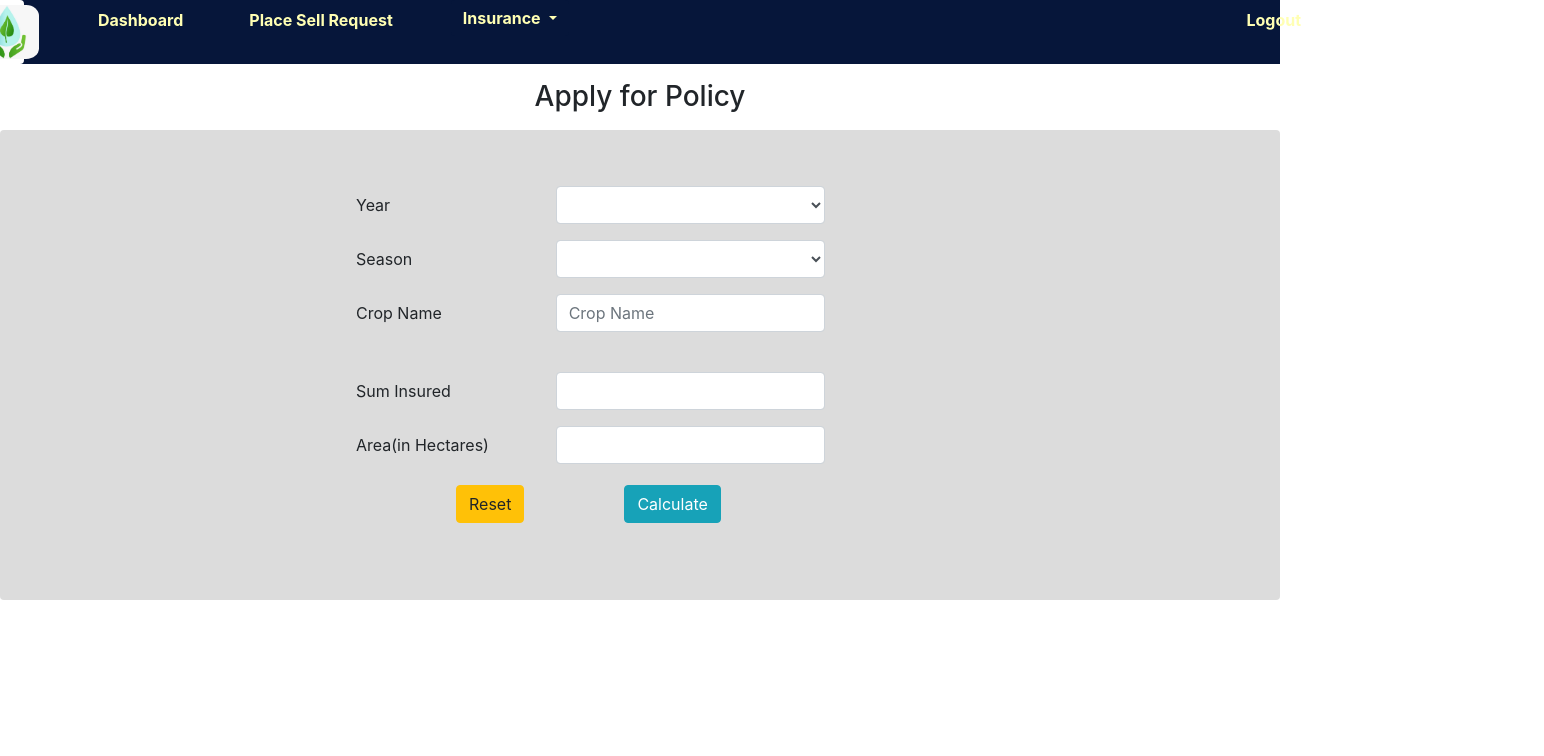
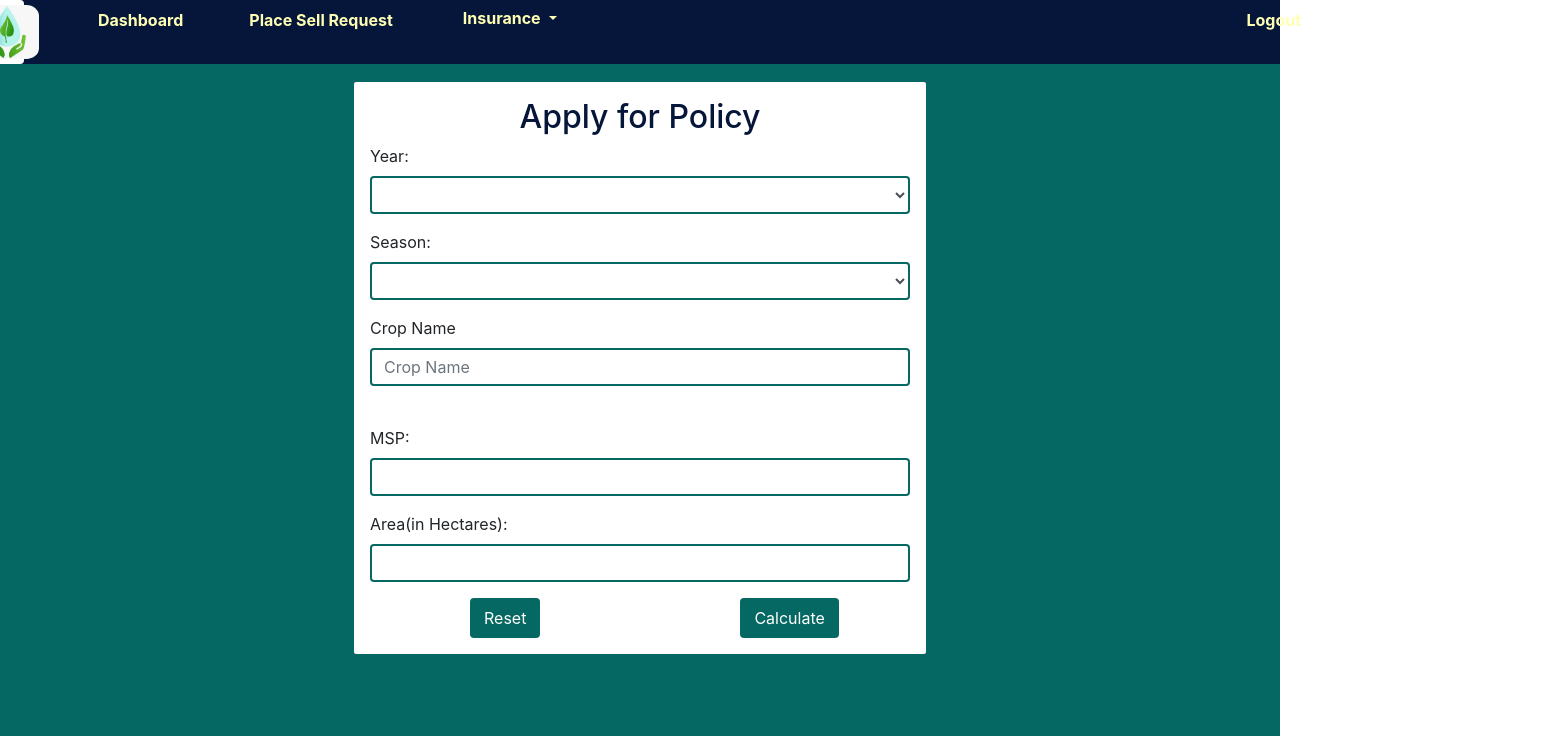
Before and after one commit to Hellenic-gp5/hellenic-practice, an Angular app in the folder Farmer-Schemes/: page /apply in a window 1280 px wide. Shown: the top 756 px of the page, 1544 px wide, since content can reach past the window. Built offline with nearby package versions, Linux system fonts and the light colour scheme.

Commit message:
apply for policy css

```diff
--- a/Farmer-Schemes/src/app/apply/apply.component.css
+++ b/Farmer-Schemes/src/app/apply/apply.component.css
@@ -1,30 +1,42 @@
-table {
-  margin: 50px auto;
+.container-fluid {
+  background-color: #066862;
+  padding: 5rem 4rem;
+}
+.container {
+  padding: 16px;
+  width: 50%;
+  margin: auto;
+  border: 2px solid #066862;
+  border-radius: 4px;
+  background-color: #fff;
+}
+h2 {
   text-align: center;
+  color: #06163a;
 }
-
-.align {
-  margin: 20px;
-  position: relative;
-  left: 300px;
-  /* background: gainsboro; */
-  padding: 20px;
+.btn {
+  border: 2px solid #066862;
+  background-color: #066862;
+  color: #fff;
 }
-
-.action {
-  margin: 5px 50px;
-  position: relative;
-  left: 50px;
-}
-
-#heading {
-  text-align: center;
-  padding-top: 80px;
+.form-control,
+.custom-select,
+.custom-file-input {
+  border: 2px solid #066862;
 }
 
 .card {
-  background-color:gainsboro;
+  background-color: #fff;
   border: none;
   padding: 16px;
   margin: 16px 0px;
 }
+
+thead {
+  background-color: #06163a;
+  color: #fff;
+}
+td button {
+  display: block;
+  margin: auto;
+}
--- a/Farmer-Schemes/src/app/apply/apply.component.html
+++ b/Farmer-Schemes/src/app/apply/apply.component.html
@@ -1,33 +1,10 @@
 <app-navbary></app-navbary>
-
-<h3 id="heading">Apply for Policy</h3>
-<!-- <form class="form-group">
-            <table>
-                <tr>
-                  <td>Season: </td>
-                  <input type="text">
-                </tr>
-                <tr><td>Year:</td>
-                <input type="text">
-                </tr>
-                <tr><td>Crop: </td>
-                  <td><input type="text"></td>
-                </tr>
-                <tr><td>Sum Insured: </td>
-                <td><input type="number"></td></tr>
-                <tr><td>Area:  </td>
-                <td><input type="text"></td></tr>
-                <tr>
-                    <td><button type="reset" class="btn btn-warning">Reset</button></td>
-                    <td><button type="submit" class="btn btn-info">Calculate</button>
-                </tr>
-                </table>
-            </form> -->
-<div class="card">
-  <form class="align" (ngSubmit)="onCalculate()">
-    <div class="form-group row">
-      <label for="year" class="col-sm-2 col-form-label">Year</label>
-      <div class="col-sm-3">
+<div class="container-fluid">
+  <div class="container">
+    <h2>Apply for Policy</h2>
+    <form (ngSubmit)="onCalculate()" #addForm="ngForm">
+      <div class="form-group">
+        <label for="crop type">Year:</label>
         <select
           class="form-control"
           id="inputPassword3"
@@ -41,43 +18,39 @@
           <option value="2021">2021</option>
         </select>
       </div>
-    </div>
-    <div class="form-group row">
-      <label for="season" class="col-sm-2 col-form-label">Season</label>
-      <div class="col-sm-3">
+      <div class="form-group">
+        <label for="crop name">Season:</label>
         <select
           type="text"
           class="form-control"
-          name ="Season"
+          name="Season"
           id="season"
           placeholder="Season"
           [(ngModel)]="insurance.season"
-          #season="ngModel">
+          #season="ngModel"
+        >
           <option value="Kharif">Kharif</option>
           <option value="Rabi" selected>Rabi</option>
         </select>
       </div>
-    </div>
-    <div class="form-group row">
-      <label for="crop" class="col-sm-2 col-form-label">Crop Name</label>
-      <div class="col-sm-3">
+      <div class="form-group">
+        <label for="fertilizer type">Crop Name</label>
         <input
           type="text"
           class="form-control"
           name="cropname"
           placeholder="Crop Name"
-          required pattern="[a-z]{3,10}"
+          required
+          pattern="[a-z]{3,10}"
           [(ngModel)]="insurance.crop_name"
           #name="ngModel"
-        /><br>
-        <div *ngIf="name.touched &&  name.invalid" class="alert-warning">
+        /><br />
+        <span *ngIf="name.touched && name.invalid" class="alert-warning">
           Invalid Crop Name
+        </span>
       </div>
-      </div>
-    </div>
-    <div class="form-group row">
-      <label for="sum" class="col-sm-2 col-form-label">Sum Insured</label>
-      <div class="col-sm-3">
+      <div class="form-group">
+        <label for="msp">MSP:</label>
         <input
           type="number"
           class="form-control"
@@ -88,10 +61,8 @@
           [(ngModel)]="insurance.sumInsured"
         />
       </div>
-    </div>
-    <div class="form-group row">
-      <label for="sum" class="col-sm-2 col-form-label">Area(in Hectares)</label>
-      <div class="col-sm-3">
+      <div class="form-group">
+        <label for="Quantity">Area(in Hectares):</label>
         <input
           type="number"
           class="form-control"
@@ -102,17 +73,26 @@
           [(ngModel)]="insurance.policyCropArea"
         />
       </div>
-    </div>
-    <div class="form-group row">
-      <div class="col-sm-10">
-        <button type="reset" class="btn btn-warning action">Reset</button>
-        <button type="submit" class="btn btn-info action">Calculate</button>
-      </div>
-    </div>
+      <button
+        type="reset"
+        class="btn btn-warning action ml-8"
+        style="margin-left: 100px"
+      >
+        Reset
+      </button>
+      <button
+        type="submit"
+        class="btn btn-info action ml-20"
+        style="margin-left: 200px"
+      >
+        Calculate
+      </button>
     </form>
   </div>
 
-<table class="table-bordered table-striped" [hidden]="!flag">
+  <div class="card" [hidden]="!flag">
+    <div class="table-responsive-md">
+      <table class="table table-bordered table-hover table-striped table-sm">
         <thead>
           <tr>
             <th>Company</th>
@@ -128,15 +108,22 @@
         </thead>
         <tbody>
           <tr>
-      <td>{{insurance.policyCompany}}</td>
-      <td>{{insurance.sumPerHectare}}</td>
-      <td>{{insurance.season}}</td>
-      <td>{{insurance.crop_name}}</td>
-      <td>{{insurance.policyPremiumAmount}}</td>
-      <td>{{insurance.policySharedPremium}} </td>
-      <td>{{insurance.policyCropArea}}</td>
-      <td>{{insurance.sumInsured}}</td>
-      <td><button (click)="onApply()" type="button" class="btn btn-success">Apply</button></td>
+            <td>{{ insurance.policyCompany }}</td>
+            <td>{{ insurance.sumPerHectare }}</td>
+            <td>{{ insurance.season }}</td>
+            <td>{{ insurance.crop_name }}</td>
+            <td>{{ insurance.policyPremiumAmount }}</td>
+            <td>{{ insurance.policySharedPremium }}</td>
+            <td>{{ insurance.policyCropArea }}</td>
+            <td>{{ insurance.sumInsured }}</td>
+            <td>
+              <button (click)="onApply()" type="button" class="btn btn-success">
+                Apply
+              </button>
+            </td>
           </tr>
         </tbody>
       </table>
+    </div>
+  </div>
+</div>
```
Also changed, not shown: Farmer-Schemes/src/app/sellR/sellR.component.html (+0 -27 lines). Lines whose indentation alone changed are shown as unchanged.
